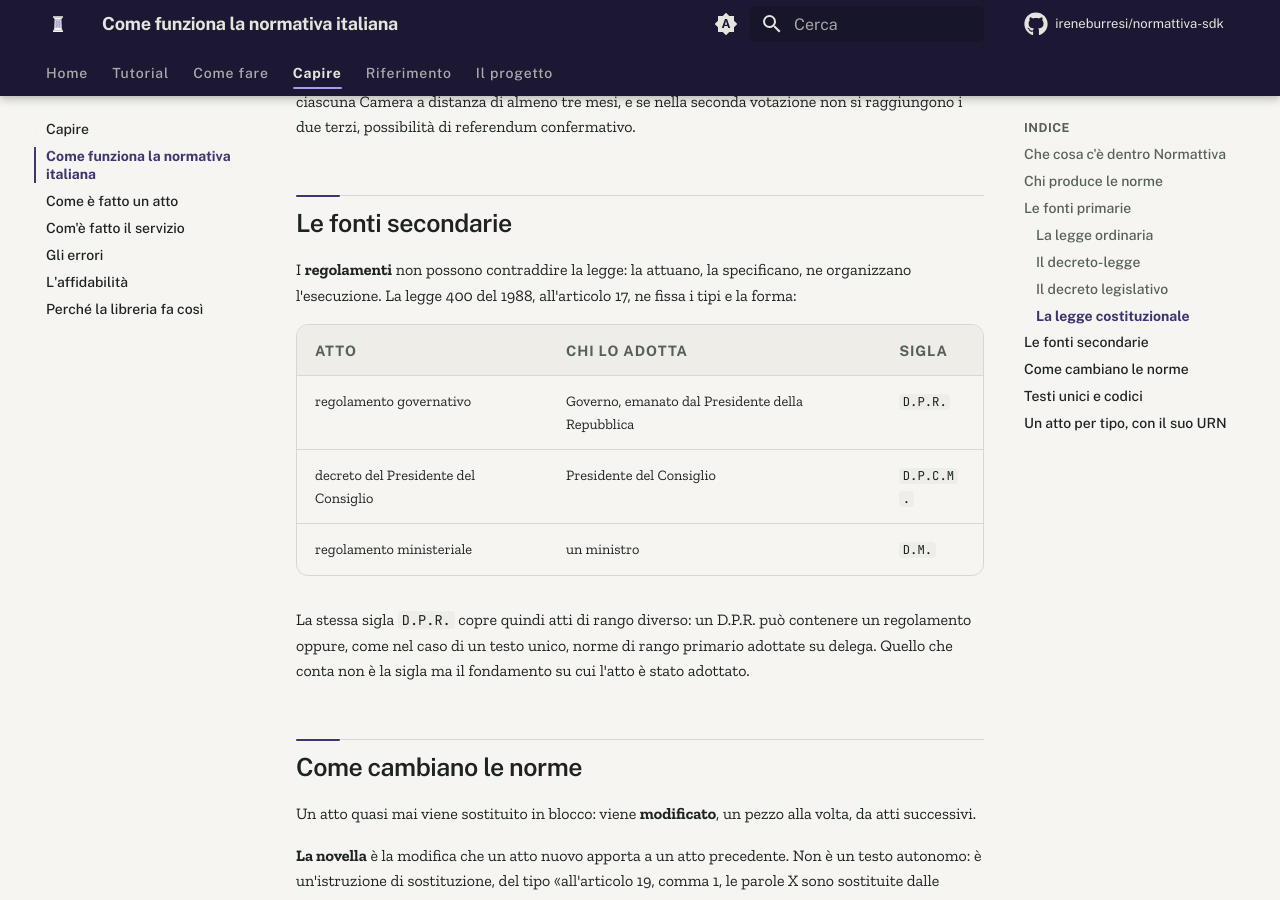
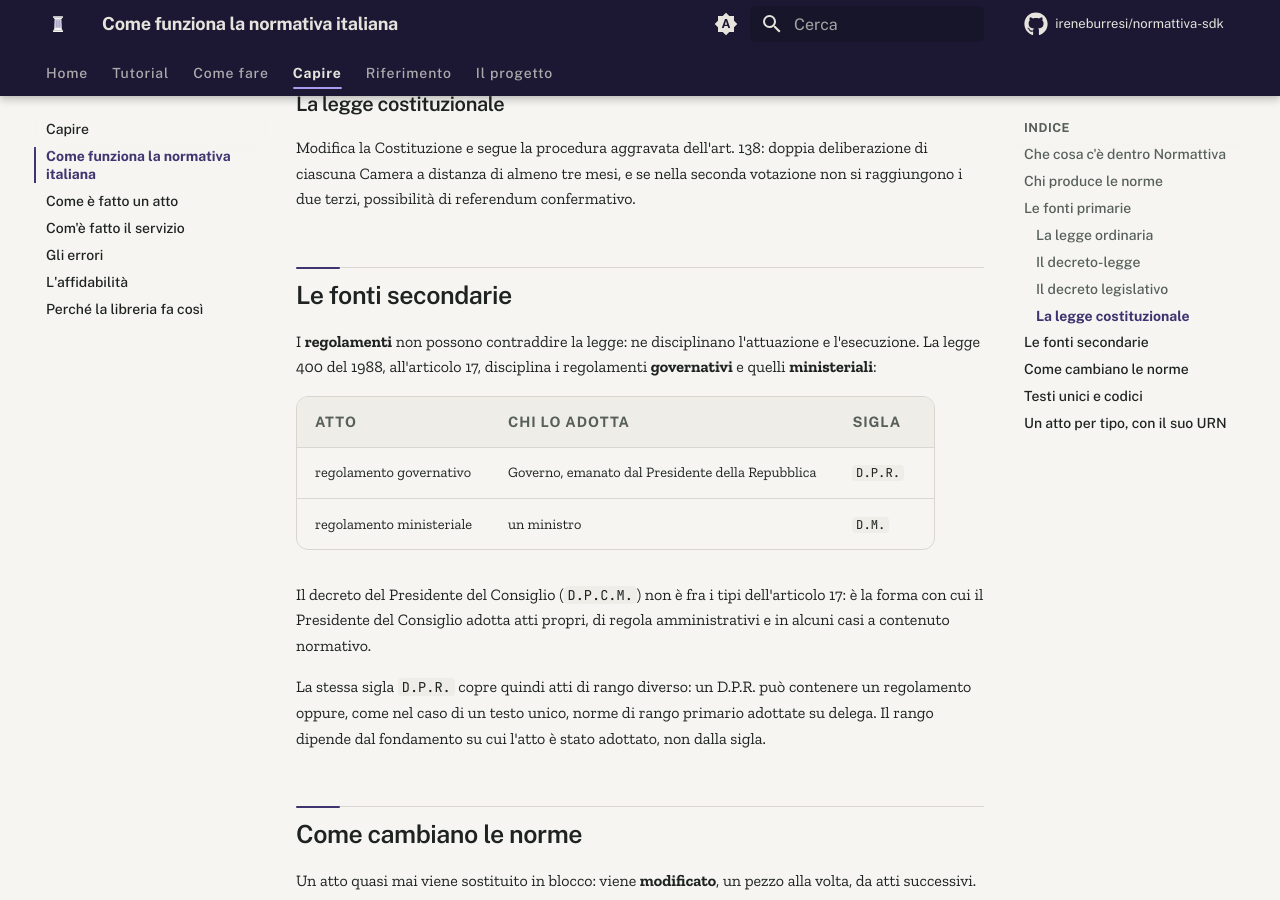
Before and after one commit to IreneBurresi/normattiva-sdk, an MkDocs documentation site: the page built from docs/capire/la-normativa-italiana.md, in a window 1280 px wide and 900 px high, scrolled down 3814 px. Built offline with MkDocs 1.6.1 and Material for MkDocs 9.7.7, drawn with Linux system fonts in a browser that asks for light colours; plug-ins that fetch from the network failed and are left out; comment, search, counter and statistics services are not loaded; some of the changed text lies outside the part shown.

Commit message:
docs(capire): correggi il diritto dove sbagliava
Il codice di procedura penale vigente è il D.P.R. 447/1988, non un regio
decreto; l'art. 17 della l. 400/1988 disciplina i regolamenti governativi
e ministeriali, non il D.P.C.M.; il rango dipende dal fondamento, non
dalla forma. Via anche la frase sugli URN verificati contro il servizio,
che i fixture non sostengono, e la tabella della 241/1990 ora usa campi
che esistono sullo stesso oggetto.

Co-Authored-By: Claude Fable 5 <noreply@anthropic.com>

````diff
--- a/docs/capire/la-normativa-italiana.md
+++ b/docs/capire/la-normativa-italiana.md
@@ -55,8 +55,9 @@ flowchart TD
     C -.-> C1["Governo e ministri"]
 ```
 
-Il **rango** non dipende dal contenuto ma dalla forma dell'atto e da chi lo
-adotta. Un decreto legislativo del Governo ha lo stesso rango di una legge del
+Il **rango** non dipende dal contenuto dell'atto: dipende dal tipo di fonte e
+dal fondamento su cui l'atto è adottato. Un decreto legislativo del Governo ha
+lo stesso rango di una legge del
 Parlamento; un regolamento adottato con lo stesso strumento formale, il decreto
 del Presidente della Repubblica, ha rango inferiore.
 
@@ -88,7 +90,7 @@ La legge 241 del 1990 mostra le date reali di questo percorso:
 |---|---|---|
 | emanazione | 7 agosto 1990 | `atto.estremi.data` |
 | pubblicazione in G.U. n. 192 | 18 agosto 1990 | `atto.gazzetta.data` |
-| entrata in vigore | 2 settembre 1990 | `atto.finestra.inizio` della prima versione |
+| entrata in vigore | 2 settembre 1990 | `atto.finestra.inizio`, chiesto con `vigenza="originale"` |
 
 Fra pubblicazione ed entrata in vigore passano quindici giorni: è la **vacatio
 legis** dell'art. 73 Cost., il tempo in cui la legge esiste ma non si applica
@@ -136,20 +138,23 @@ confermativo.
 
 ## Le fonti secondarie
 
-I **regolamenti** non possono contraddire la legge: la attuano, la specificano,
-ne organizzano l'esecuzione. La legge 400 del 1988, all'articolo 17, ne fissa i
-tipi e la forma:
+I **regolamenti** non possono contraddire la legge: ne disciplinano
+l'attuazione e l'esecuzione. La legge 400 del 1988, all'articolo 17, disciplina
+i regolamenti **governativi** e quelli **ministeriali**:
 
 | Atto | Chi lo adotta | Sigla |
 |---|---|---|
 | regolamento governativo | Governo, emanato dal Presidente della Repubblica | `D.P.R.` |
-| decreto del Presidente del Consiglio | Presidente del Consiglio | `D.P.C.M.` |
 | regolamento ministeriale | un ministro | `D.M.` |
+
+Il decreto del Presidente del Consiglio (`D.P.C.M.`) non è fra i tipi
+dell'articolo 17: è la forma con cui il Presidente del Consiglio adotta atti
+propri, di regola amministrativi e in alcuni casi a contenuto normativo.
 
 La stessa sigla `D.P.R.` copre quindi atti di rango diverso: un D.P.R. può
 contenere un regolamento oppure, come nel caso di un testo unico, norme di rango
-primario adottate su delega. Quello che conta non è la sigla ma il fondamento su
-cui l'atto è stato adottato.
+primario adottate su delega. Il rango dipende dal fondamento su cui l'atto è
+stato adottato, non dalla sigla.
 
 ## Come cambiano le norme
 
@@ -267,11 +272,13 @@ raccoglie in un **testo unico**. Se il testo unico si limita a riordinare norme
 esistenti è *compilativo*; se le riscrive è *innovativo*, e in quel caso è esso
 stesso una fonte.
 
-I **codici** sono la forma più estesa di questa operazione. I quattro codici
-classici (civile, penale, di procedura civile, di procedura penale) sono stati
-approvati negli anni Trenta e Quaranta con un regio decreto che li porta
-**in allegato**: il regio decreto contiene due o tre articoli di approvazione, e
-il codice vero e proprio è l'allegato.
+I **codici** sono la forma più estesa di questa operazione. Codice civile,
+codice penale e codice di procedura civile sono stati approvati fra il 1930 e
+il 1942 con un regio decreto che li porta **in allegato**: il regio decreto
+contiene due o tre articoli di approvazione, e il codice vero e proprio è
+l'allegato. Il codice di procedura penale vigente è invece del 1988, adottato
+su delega nella forma del D.P.R. (D.P.R. 22 settembre 1988, n. 447): niente
+allegato, e i suoi articoli rispondono direttamente sotto quell'URN.
 
 Questa struttura è visibile nell'identificatore: l'articolo 2043 del codice
 civile non risponde sotto l'URN del R.D. 262/1942, ma sotto il suo allegato 2.
````
Also changed, not shown: other parts of docs/capire/la-normativa-italiana.md (+2 -4 lines).
